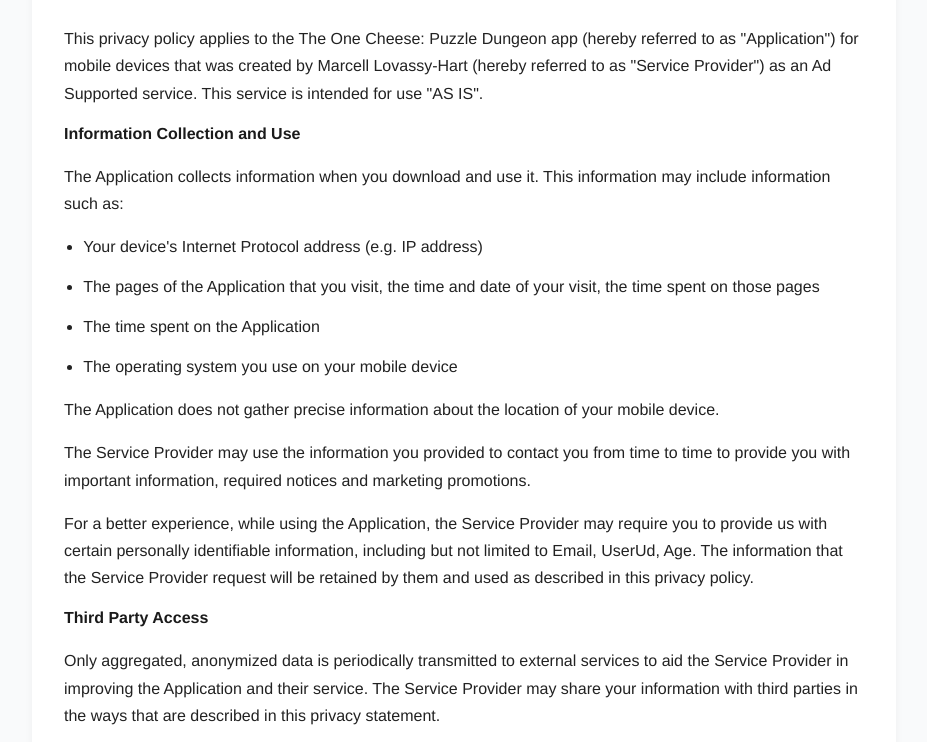
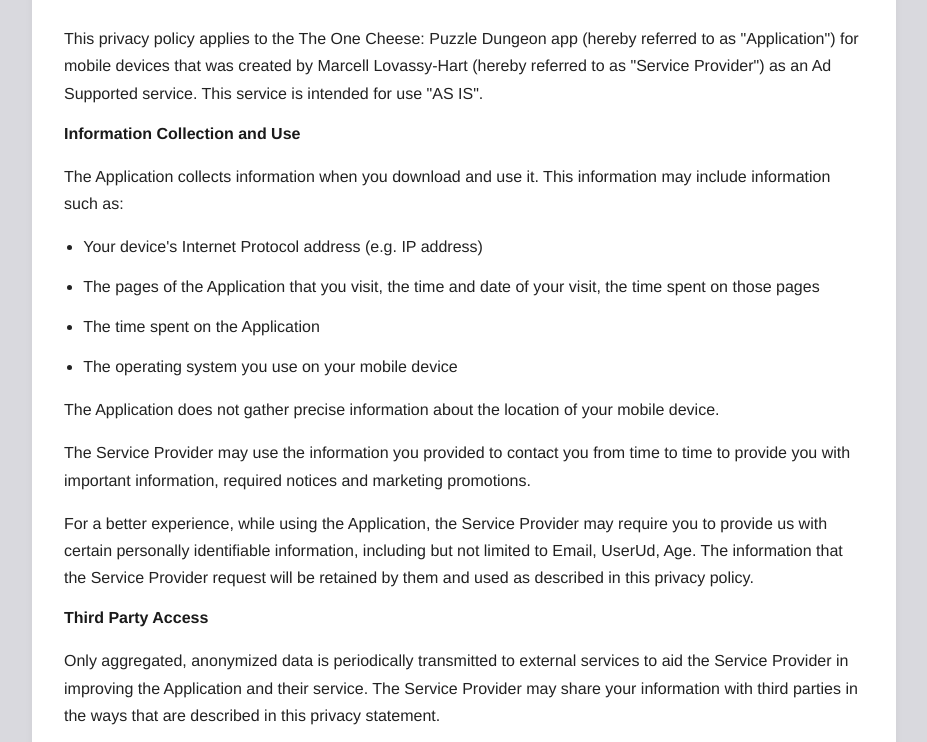
Before and after one commit to marcell-lovassy/marcell-lovassy.github.io, a plain HTML site: page theonecheese/privacypolicy/index.html in a window 1280 px wide. Shown: the part 155-897 px from the top of the page, without its empty margins (176-1103 px from the left). Drawn offline with Linux system fonts and the light colour scheme.

Commit message:
Change background color in privacy policy page

```diff
--- a/theonecheese/privacypolicy/index.html
+++ b/theonecheese/privacypolicy/index.html
@@ -7,7 +7,7 @@
   <style>
     body {
       font-family: 'Helvetica Neue', Helvetica, Arial, sans-serif;
-      background-color: #f9fafb;
+      background-color: #d9d9de;
       color: #222;
       margin: 0;
       padding: 0;
```
